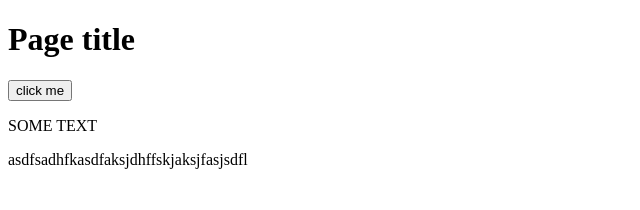
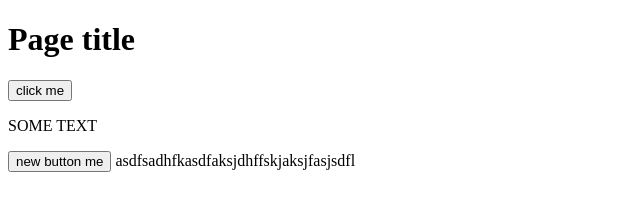
Before and after one commit to Salverz/Test-Repository, a plain HTML site: page index.html in a window 1280 px wide. Shown: the whole page, without its empty margins (0-640 px from the left). Drawn offline with Linux system fonts and the light colour scheme.

Commit message:
new button

```diff
--- a/index.html
+++ b/index.html
@@ -9,6 +9,7 @@
     <h1>Page title</h1>
     <button>click me</button>
     <p>SOME TEXT</p>
+    <button>new button me</button>
     asdfsadhfkasdfaksjdhffskjaksjfasjsdfl
 </body>
 </html>
```
